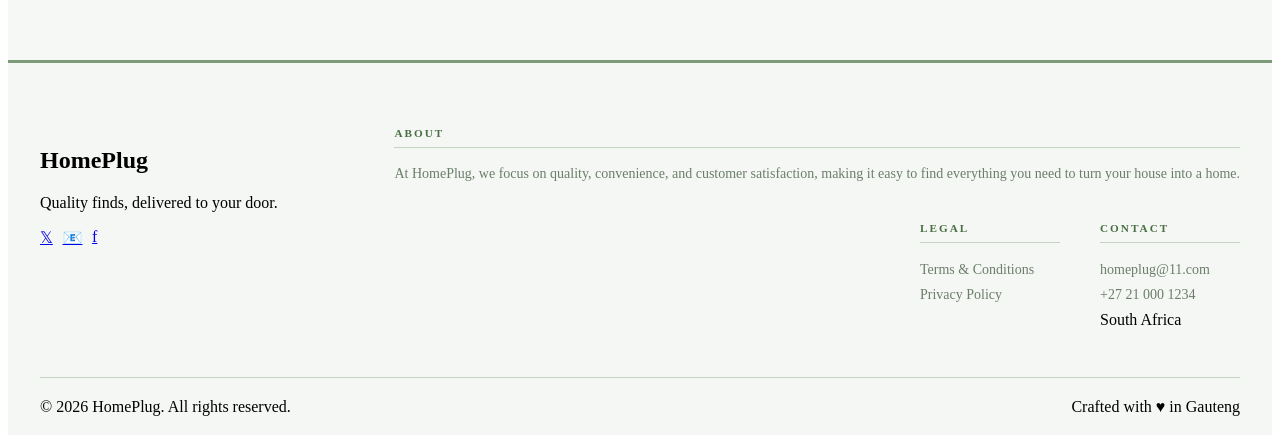
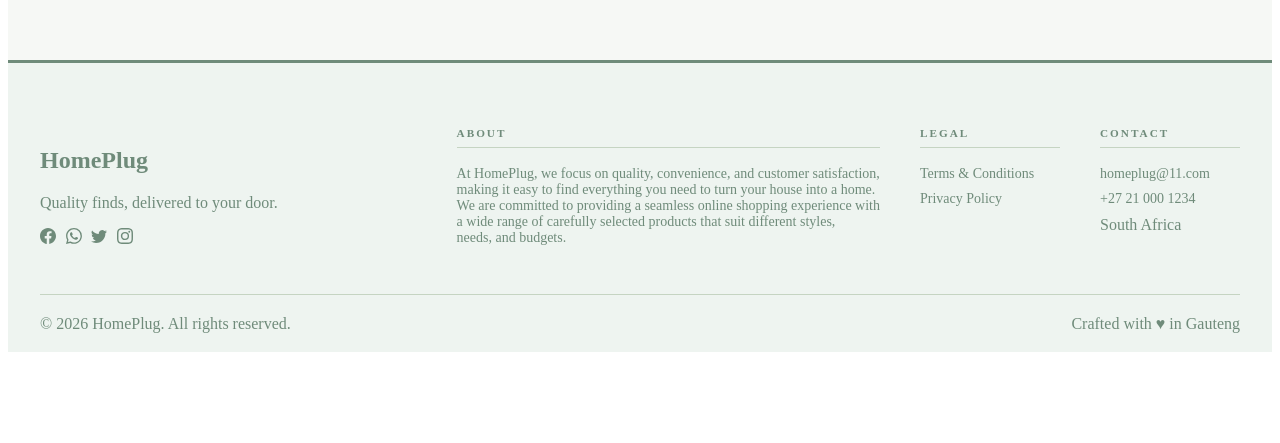
Before and after one commit to Dineo76/HomePlug-E-commerce-Angular-App, an Angular app: page /products in a window 1280 px wide. Shown: the part 909-1352 px from the top of the page. After the commit the page ends 1269 px from the top, so only its background shows below. Built offline with nearby package versions, Linux system fonts and the light colour scheme; no server answers.

Commit message:
pulling the search

```diff
--- a/src/app/Components/checkout/checkout.html
+++ b/src/app/Components/checkout/checkout.html
@@ -1,21 +1,29 @@
 <div class="checkout-overlay" *ngIf="isOpen()" (click)="onClose.emit()">
   <div class="checkout-container" (click)="$event.stopPropagation()">
+
     <div class="checkout-header">
       <h2>Checkout</h2>
       <button class="close-btn" (click)="onClose.emit()">×</button>
     </div>
 
     <div class="checkout-body">
+
       <!-- Success Message -->
       <div *ngIf="paymentService.paymentSuccess()" class="success-message">
-        <div class="success-icon">✓</div>
         <h3>Payment Successful!</h3>
         <p>Thank you for your purchase. Your order has been confirmed.</p>
-        <button class="continue-btn" (click)="handleSuccess()">Continue Shopping</button>
+        <button class="continue-btn" (click)="handleSuccess()">
+          Continue Shopping
+        </button>
       </div>
 
-      <!-- Payment Form - Only show if NOT successful -->
-      <form *ngIf="!paymentService.paymentSuccess()" #paymentForm="ngForm" (ngSubmit)="processPayment()">
+      <!-- Payment Form -->
+      <form
+        *ngIf="!paymentService.paymentSuccess()"
+        #paymentForm="ngForm"
+        (ngSubmit)="processPayment()"
+      >
+
         <div class="total-amount">
           <h3>Total Amount: R{{ totalAmount().toFixed(2) }}</h3>
         </div>
@@ -49,6 +57,7 @@
         </div>
 
         <div class="form-row">
+
           <div class="form-group">
             <label for="expiryDate">Expiry Date (MM/YY)</label>
             <input
@@ -77,22 +86,31 @@
               class="form-control"
             />
           </div>
+
         </div>
 
-        <!-- Error Message Display -->
+        <!-- Error Message -->
         <div *ngIf="paymentService.paymentError()" class="error-message">
-           {{ paymentService.paymentError() }}
+          {{ paymentService.paymentError() }}
         </div>
 
+        <!-- Submit Button -->
         <button
           type="submit"
           class="pay-btn"
           [disabled]="paymentForm.invalid || paymentService.isProcessing()"
         >
-          <span *ngIf="!paymentService.isProcessing()"> Pay R{{ totalAmount().toFixed(2) }}</span>
-          <span *ngIf="paymentService.isProcessing()" class="spinner">⏳ Processing...</span>
+          <span *ngIf="!paymentService.isProcessing()">
+            Pay R{{ totalAmount().toFixed(2) }}
+          </span>
+
+          <span *ngIf="paymentService.isProcessing()" class="spinner">
+            Processing...
+          </span>
         </button>
+
       </form>
+
     </div>
   </div>
 </div>
--- a/src/app/footer/footer.css
+++ b/src/app/footer/footer.css
@@ -1,8 +1,10 @@
+/* ROOT */
 :host {
   display: block;
-    background: #f5f7f4;
-    border-top: 3px solid #7d9b76;
+  background: #eef4f0;
+  border-top: 3px solid #6f8b7a;
 }
+
 
 footer {
   max-width: 1200px;
@@ -16,12 +18,15 @@
   gap: 4rem;
   flex-wrap: wrap;
   padding-bottom: 3rem;
+  color: #6f8b7a;
 }
+
 
 .footer-brand {
   flex: 1;
   min-width: 220px;
   max-width: 280px;
+  color: #6f8b7a;
 }
 
 .brand-top {
@@ -29,6 +34,7 @@
   align-items: center;
   gap: 1rem;
   margin-bottom: 1rem;
+
 }
 
 .logo {
@@ -36,7 +42,7 @@
   font-weight: 900;
   letter-spacing: 0.2em;
   text-transform: uppercase;
-    color: #4a6e44;
+  color: #6f8b7a;
   white-space: nowrap;
 }
 
@@ -48,7 +54,7 @@
 
 .tagline {
   font-size: 0.875rem;
-    color: #7a8c78;
+  color: #6f8b7a;
   line-height: 1.7;
   margin: 0 0 1.5rem;
 }
@@ -57,31 +63,32 @@
 .socials {
   display: flex;
   gap: 0.6rem;
+
 }
 
 .social-btn {
   width: 38px;
   height: 38px;
   border-radius: 8px;
-    background: #fff;
+  background: #ffffff;
   border: 1px solid #c5d4c2;
   display: flex;
   align-items: center;
   justify-content: center;
   font-size: 1rem;
-    color: #4a6e44;
+  color: #6f8b7a;
   text-decoration: none;
-    transition: background 0.2s, border-color 0.2s, transform 0.15s;
+
 }
 
 .social-btn:hover {
-    background: #7d9b76;
-    border-color: #7d9b76;
-    color: #fff;
+  background: #6f8b7a;
+  border-color: #6f8b7a;
+  color: #ffffff;
   transform: translateY(-2px);
 }
 
-
+/* LINKS SECTION */
 .footer-links {
   flex: 2;
   display: flex;
@@ -95,6 +102,7 @@
   flex-direction: column;
   gap: 0.55rem;
   min-width: 140px;
+
 }
 
 .link-col h4 {
@@ -102,7 +110,7 @@
   font-weight: 800;
   text-transform: uppercase;
   letter-spacing: 0.18em;
-    color: #4a6e44;
+  color: #6f8b7a;
   margin: 0 0 0.6rem;
   padding-bottom: 0.5rem;
   border-bottom: 1px solid #c5d4c2;
@@ -110,23 +118,24 @@
 
 .link-col a {
   font-size: 0.875rem;
-    color: #6b7e69;
+  color: #6f8b7a;
   text-decoration: none;
   transition: color 0.2s, padding-left 0.2s;
 }
 
 .link-col a:hover {
-    color: #4a6e44;
+  color: #4a5f53;
   padding-left: 5px;
 }
 
 .address {
   font-size: 0.8rem;
-    color: #9aaa98;
+  color: #6f8b7a;
   margin-top: 0.25rem;
+  opacity: 0.85;
 }
 
-
+/* FOOTER BOTTOM */
 .footer-bottom {
   border-top: 1px solid #c5d4c2;
   padding: 1.2rem 0;
@@ -135,19 +144,22 @@
   align-items: center;
   flex-wrap: wrap;
   gap: 0.5rem;
+  color: #6f8b7a;
 }
 
 .copy {
   font-size: 0.78rem;
-    color: #9aaa98;
+  color: #6f8b7a;
+  opacity: 0.85;
 }
 
 .heart {
   font-size: 0.78rem;
-    color: #b5c4b3;
+  color: #6f8b7a;
+  opacity: 0.8;
 }
 
-
+/* RESPONSIVE */
 @media (max-width: 640px) {
   .footer-inner {
     flex-direction: column;
--- a/src/app/footer/footer.html
+++ b/src/app/footer/footer.html
@@ -2,13 +2,26 @@
     <div class="footer-inner">
 
       <div class="footer-brand">
-        <h2>HomePlug</h2>
+        <h2>
+          HomePlug</h2>
         <p>Quality finds, delivered to your door.</p>
 
         <div class="socials">
-          <a href="#">𝕏</a>
-          <a href="#">📧</a>
-          <a href="#">f</a>
+          <svg xmlns="http://www.w3.org/2000/svg" width="16" height="16" fill="currentColor" class="bi bi-facebook" viewBox="0 0 16 16">
+            <path d="M16 8.049c0-4.446-3.582-8.05-8-8.05C3.58 0-.002 3.603-.002 8.05c0 4.017 2.926 7.347 6.75 7.951v-5.625h-2.03V8.05H6.75V6.275c0-2.017 1.195-3.131 3.022-3.131.876 0 1.791.157 1.791.157v1.98h-1.009c-.993 0-1.303.621-1.303 1.258v1.51h2.218l-.354 2.326H9.25V16c3.824-.604 6.75-3.934 6.75-7.951"/>
+          </svg>
+
+          <svg xmlns="http://www.w3.org/2000/svg" width="16" height="16" fill="currentColor" class="bi bi-whatsapp" viewBox="0 0 16 16">
+            <path d="M13.601 2.326A7.85 7.85 0 0 0 7.994 0C3.627 0 .068 3.558.064 7.926c0 1.399.366 2.76 1.057 3.965L0 16l4.204-1.102a7.9 7.9 0 0 0 3.79.965h.004c4.368 0 7.926-3.558 7.93-7.93A7.9 7.9 0 0 0 13.6 2.326zM7.994 14.521a6.6 6.6 0 0 1-3.356-.92l-.24-.144-2.494.654.666-2.433-.156-.251a6.56 6.56 0 0 1-1.007-3.505c0-3.626 2.957-6.584 6.591-6.584a6.56 6.56 0 0 1 4.66 1.931 6.56 6.56 0 0 1 1.928 4.66c-.004 3.639-2.961 6.592-6.592 6.592m3.615-4.934c-.197-.099-1.17-.578-1.353-.646-.182-.065-.315-.099-.445.099-.133.197-.513.646-.627.775-.114.133-.232.148-.43.05-.197-.1-.836-.308-1.592-.985-.59-.525-.985-1.175-1.103-1.372-.114-.198-.011-.304.088-.403.087-.088.197-.232.296-.346.1-.114.133-.198.198-.33.065-.134.034-.248-.015-.347-.05-.099-.445-1.076-.612-1.47-.16-.389-.323-.335-.445-.34-.114-.007-.247-.007-.38-.007a.73.73 0 0 0-.529.247c-.182.198-.691.677-.691 1.654s.71 1.916.81 2.049c.098.133 1.394 2.132 3.383 2.992.47.205.84.326 1.129.418.475.152.904.129 1.246.08.38-.058 1.171-.48 1.338-.943.164-.464.164-.86.114-.943-.049-.084-.182-.133-.38-.232"/>
+          </svg>
+
+          <svg xmlns="http://www.w3.org/2000/svg" width="16" height="16" fill="currentColor" class="bi bi-twitter" viewBox="0 0 16 16">
+            <path d="M5.026 15c6.038 0 9.341-5.003 9.341-9.334q.002-.211-.006-.422A6.7 6.7 0 0 0 16 3.542a6.7 6.7 0 0 1-1.889.518 3.3 3.3 0 0 0 1.447-1.817 6.5 6.5 0 0 1-2.087.793A3.286 3.286 0 0 0 7.875 6.03a9.32 9.32 0 0 1-6.767-3.429 3.29 3.29 0 0 0 1.018 4.382A3.3 3.3 0 0 1 .64 6.575v.045a3.29 3.29 0 0 0 2.632 3.218 3.2 3.2 0 0 1-.865.115 3 3 0 0 1-.614-.057 3.28 3.28 0 0 0 3.067 2.277A6.6 6.6 0 0 1 .78 13.58a6 6 0 0 1-.78-.045A9.34 9.34 0 0 0 5.026 15"/>
+          </svg>
+
+          <svg xmlns="http://www.w3.org/2000/svg" width="16" height="16" fill="currentColor" class="bi bi-instagram" viewBox="0 0 16 16">
+            <path d="M8 0C5.829 0 5.556.01 4.703.048 3.85.088 3.269.222 2.76.42a3.9 3.9 0 0 0-1.417.923A3.9 3.9 0 0 0 .42 2.76C.222 3.268.087 3.85.048 4.7.01 5.555 0 5.827 0 8.001c0 2.172.01 2.444.048 3.297.04.852.174 1.433.372 1.942.205.526.478.972.923 1.417.444.445.89.719 1.416.923.51.198 1.09.333 1.942.372C5.555 15.99 5.827 16 8 16s2.444-.01 3.298-.048c.851-.04 1.434-.174 1.943-.372a3.9 3.9 0 0 0 1.416-.923c.445-.445.718-.891.923-1.417.197-.509.332-1.09.372-1.942C15.99 10.445 16 10.173 16 8s-.01-2.445-.048-3.299c-.04-.851-.175-1.433-.372-1.941a3.9 3.9 0 0 0-.923-1.417A3.9 3.9 0 0 0 13.24.42c-.51-.198-1.092-.333-1.943-.372C10.443.01 10.172 0 7.998 0zm-.717 1.442h.718c2.136 0 2.389.007 3.232.046.78.035 1.204.166 1.486.275.373.145.64.319.92.599s.453.546.598.92c.11.281.24.705.275 1.485.039.843.047 1.096.047 3.231s-.008 2.389-.047 3.232c-.035.78-.166 1.203-.275 1.485a2.5 2.5 0 0 1-.599.919c-.28.28-.546.453-.92.598-.28.11-.704.24-1.485.276-.843.038-1.096.047-3.232.047s-2.39-.009-3.233-.047c-.78-.036-1.203-.166-1.485-.276a2.5 2.5 0 0 1-.92-.598 2.5 2.5 0 0 1-.6-.92c-.109-.281-.24-.705-.275-1.485-.038-.843-.046-1.096-.046-3.233s.008-2.388.046-3.231c.036-.78.166-1.204.276-1.486.145-.373.319-.64.599-.92s.546-.453.92-.598c.282-.11.705-.24 1.485-.276.738-.034 1.024-.044 2.515-.045zm4.988 1.328a.96.96 0 1 0 0 1.92.96.96 0 0 0 0-1.92m-4.27 1.122a4.109 4.109 0 1 0 0 8.217 4.109 4.109 0 0 0 0-8.217m0 1.441a2.667 2.667 0 1 1 0 5.334 2.667 2.667 0 0 1 0-5.334"/>
+          </svg>
         </div>
       </div>
 
@@ -16,7 +29,11 @@
 
         <div class="link-col">
           <h4>About</h4>
-          <a href="#">At HomePlug, we focus on quality, convenience, and customer satisfaction, making it easy to find everything you need to turn your house into a home.</a>
+          <a href="#">At HomePlug, we focus on quality, convenience, and customer satisfaction,
+            <br> making it easy to find everything you need to turn your house into a home.
+            <br>We are committed to providing a seamless online shopping experience with
+            <br> a wide range of carefully selected products that suit different styles,
+            <br>needs, and budgets.</a>
 
         </div>
 
```
Lines whose indentation alone changed are shown as unchanged.
